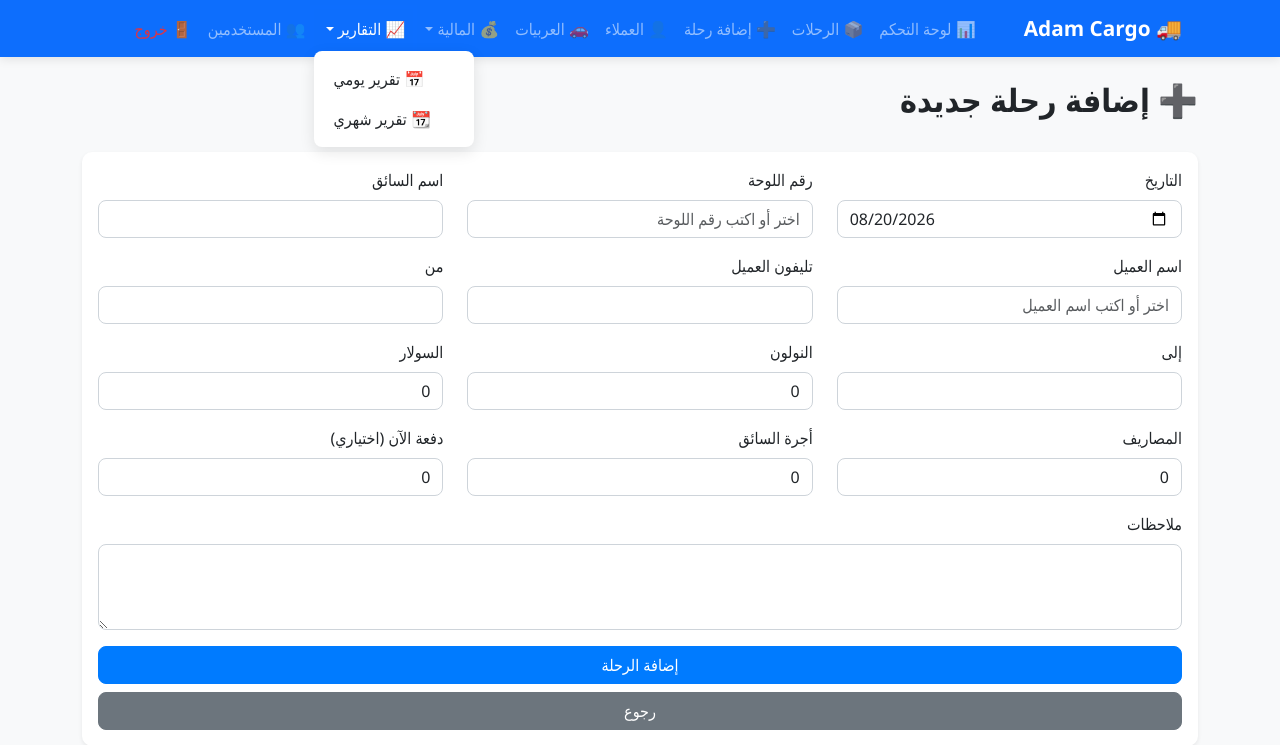
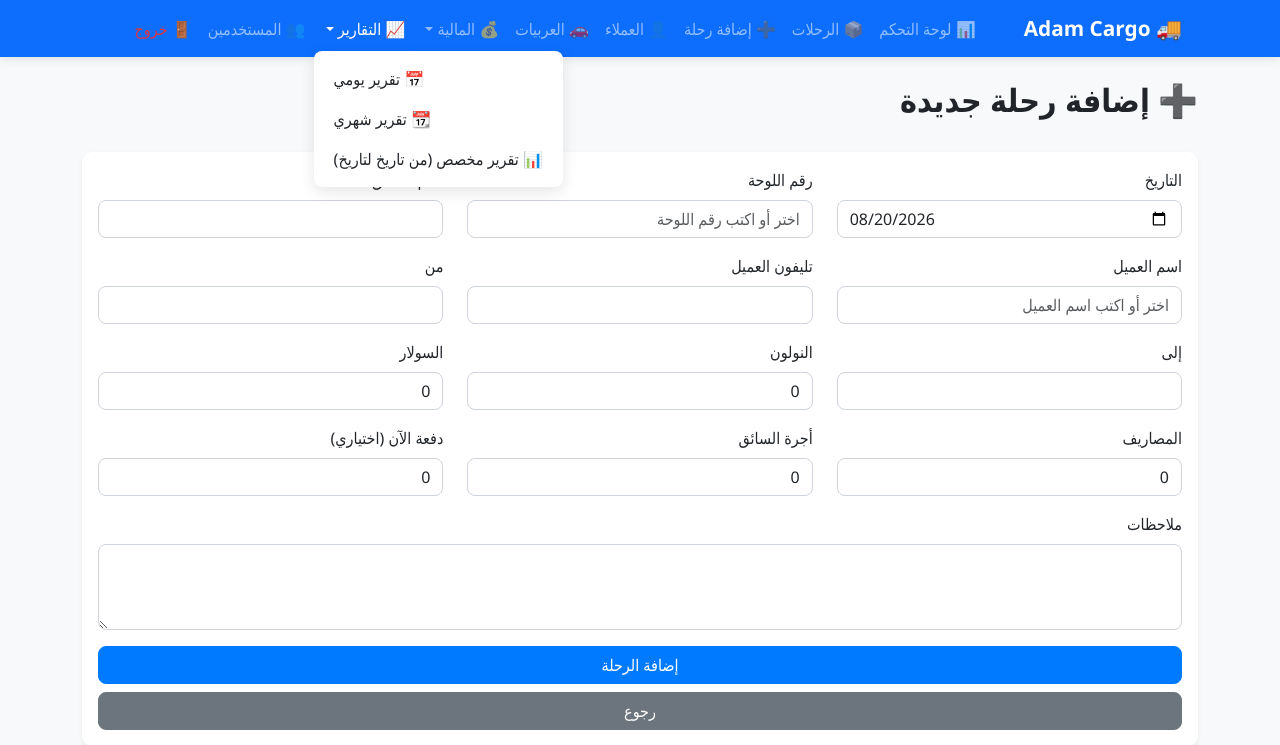
Before and after one commit to mariam-anwar-elgendy/AdamsCargo, a Flask app: page /trips/add in a window 1280 px wide, after a click on "📈 التقارير". Shown: the top 745 px of the page. Run offline with Flask 3, Linux system fonts and the light colour scheme.

Commit message:
Add custom report option in navigation
Added custom report option to the dropdown menu.

```diff
--- a/templates/base.html
+++ b/templates/base.html
@@ -44,6 +44,7 @@
                             <ul class="dropdown-menu" aria-labelledby="reportsDropdown">
                                 <li><a class="dropdown-item" href="{{ url_for('daily_report') }}">📅 تقرير يومي</a></li>
                                 <li><a class="dropdown-item" href="{{ url_for('monthly_report') }}">📆 تقرير شهري</a></li>
+                                <li><a class="dropdown-item" href="{{ url_for('custom_report') }}">📊 تقرير مخصص (من تاريخ لتاريخ)</a></li>
                             </ul>
                         </li>
 
```
